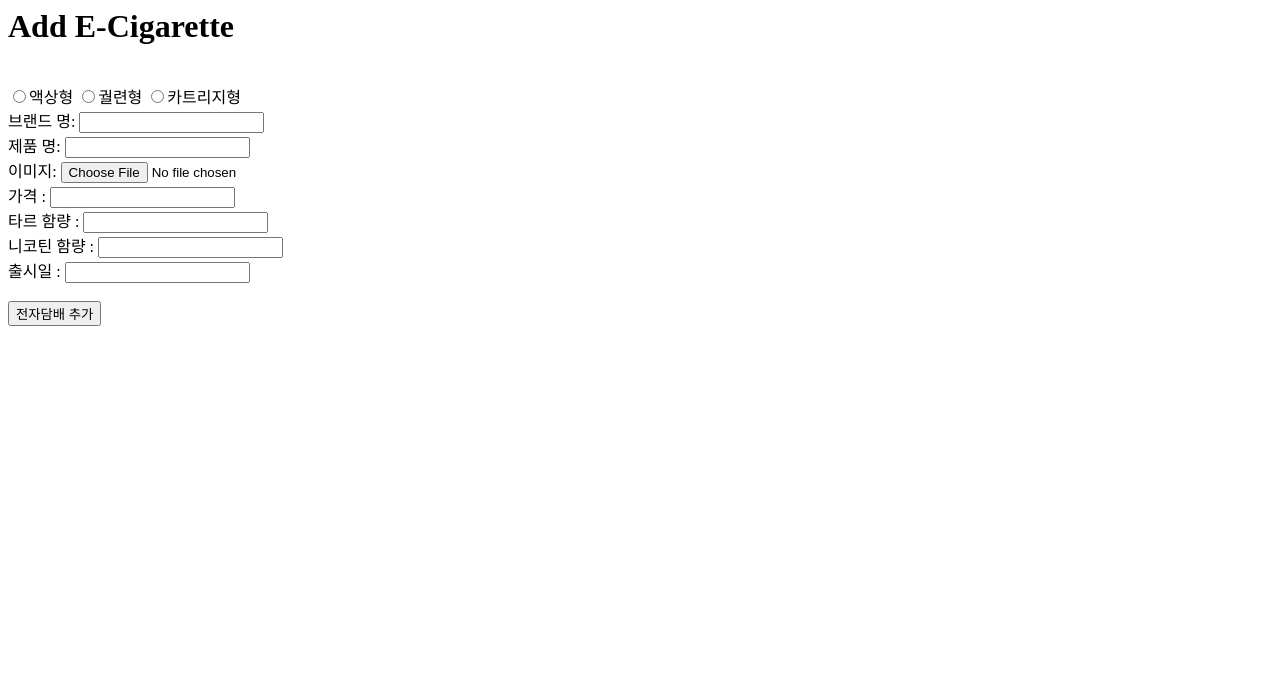
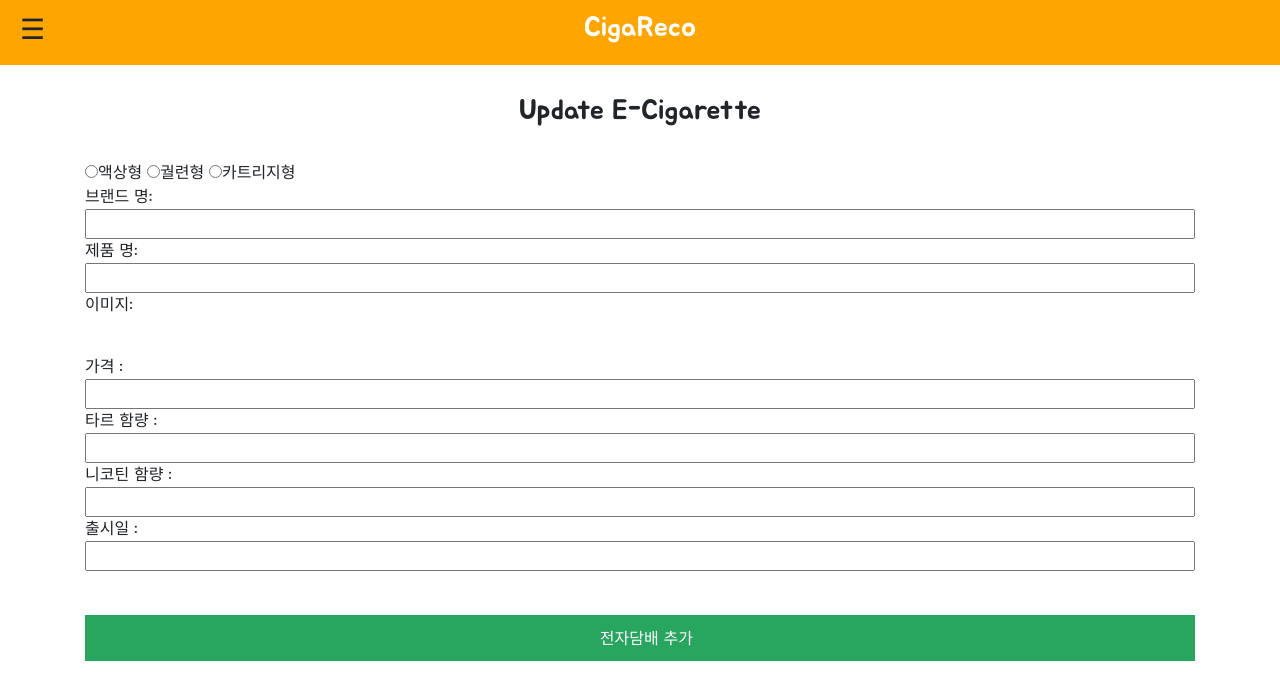
Before and after one commit to chelseashin/Like_Lion_Hackerton_team6, a Django app: template team6/cigarettes/templates/cigarettes/create_tobacco.html in a window 1280 px wide. Shown: the top 700 px of the page. Run offline with Django 3.2, Linux system fonts and the light colour scheme; the template is opened without the code that fills it, so the values that code supplies are empty; some libraries are stand-ins or nearby versions.

Commit message:
error 수정

```diff
--- a/team6/cigarettes/templates/cigarettes/_nav.html
+++ b/team6/cigarettes/templates/cigarettes/_nav.html
@@ -65,6 +65,7 @@
 }
 
 </style>
+
 <!-- html -->
 <nav>
     <h3>CigaReco</h3>
@@ -73,16 +74,10 @@
 <div>
   <label for="toggle">&#9776;</label>
   <ul>
-    <li><a href="{% url 'cigarettes:index' %}">home</a></li>
     <li><a href="{% url 'cigarettes:index' %}">cigarettes</a></li>
-    <li><a href="{% url 'cigarettes:index' %}">mypage</a></li>
     {% if user.is_authenticated %}
-        <!-- <form id="logout" method ="POST" action="{% url 'accounts:logout' %}">
-            {% csrf_token %}
-            <input type="submit" value="Logout">
-        </form> -->
+        <li><a href="{% url 'accounts:mypage' profile.id %}">mypage</a></li>
         <li><a href="{% url 'accounts:logout' %}">logout</a></li>
-
     {% else %}
         <li><a href="{% url 'accounts:login' %}">login</a></li>
         <li><a href="{% url 'accounts:signup' %}">signup</a></li>
--- a/team6/cigarettes/templates/cigarettes/create_tobacco.html
+++ b/team6/cigarettes/templates/cigarettes/create_tobacco.html
@@ -1,3 +1,39 @@
+{% extends 'base.html' %}
+
+{% block content %}
+<style>
+    h1 {
+        margin-top: 30px;
+        text-align: center;
+        font-size: 1.75rem;
+        font-family: 'Jua', sans-serif;
+    }
+
+    p {
+        font-family: 'Do Hyeon', sans-serif;
+    }
+
+    form {
+    justify-content: center;
+    font-family: 'Do Hyeon', sans-serif;
+    }
+
+    input[type="text"] {
+    width: 100%;
+    }
+
+    .add_ciga {
+    width: 100%;
+    padding: .8em 0 10px .8em;
+    background-color: #28A55F;
+    border: none;
+    color:  white;
+    cursor: pointer;
+    text-transform: uppercase;
+    margin-top: 20px;
+    }
+    </style>
+
 {% ifequal tobacco_type 'cigarette' %}
     {% ifequal mode 'create' %}
 
@@ -24,7 +60,7 @@
             <input type="radio" name="is_menthol"  value=True>맨솔 유
             <input type="radio" name="is_menthol"  value=False>맨솔 무
             <br><br>
-            <input type="submit" value="연초 추가">
+            <input class="add_ciga" type="submit" value="연초 추가">
             <br>
         </form>
 
@@ -51,7 +87,7 @@
             <input type="radio" name="is_menthol"  value=True>맨솔 유
             <input type="radio" name="is_menthol"  value=False>맨솔 무
             <br><br>
-            <input type="submit" value="연초 추가">
+            <input class="add_ciga" type="submit" value="연초 추가">
             <br>
         </form>
 
@@ -59,7 +95,7 @@
 
 
 {% else %}
-
+    {% ifequal mode 'create' %}
         <h1>Add E-Cigarette</h1>
         <form method="POST" action="{% url 'cigarettes:create_elec_cigarette' %}">
             {% csrf_token %}
@@ -82,8 +118,37 @@
             <br>
             출시일 : <input name="rel_date" type="text" value="">
             <br><br>
-        <input type="submit" value="전자담배 추가">
+            <input class="add_ciga" type="submit" value="전자담배 추가">
             <br>
         </form>
+    {% else %}
+        <h1>Update E-Cigarette</h1>
+        <form method="POST" action="{% url 'cigarettes:update_elec_cigarette' edit_elec_cigarette.id %}">
+            {% csrf_token %}
+            <br>
+            <input type="radio" name="c_type"  value="액상">액상형
+            <input type="radio" name="c_type"  value="궐련">궐련형
+            <input type="radio" name="c_type"  value="카트리지">카트리지형
+            <br>
+            브랜드 명: <input name="brand" type="text" value={{edit_elec_cigarette.brand}}>
+            <br>
+            제품 명: <input name="name" type="text" value={{edit_elec_cigarette.name}}>
+            <br>
+            이미지: <input type="file" class="custom-file-input" accept=".jpg,.jpeg,.png,.gif" name="photo">
+            <br>
+            가격 : <input name="price" type="text" value={{edit_elec_cigarette.price}}>
+            <br>
+            타르 함량 : <input name="tar" type="text" value={{edit_elec_cigarette.TAR}}>
+            <br>
+            니코틴 함량 : <input name="nicotine" type="text" value={{edit_elec_cigarette.nicotine}}>
+            <br>
+            출시일 : <input name="rel_date" type="text" value={{edit_elec_cigarette.rel_date}}>
+            <br><br>
+            <input class="add_ciga" type="submit" value="전자담배 추가">
+            <br>
+        </form>
+    {% endifequal %}
 
 {% endifequal %}
+
+{% endblock %}
--- a/team6/cigarettes/urls.py
+++ b/team6/cigarettes/urls.py
@@ -13,5 +13,7 @@
     path('createCigarette/', views.create_cigarette, name="create_cigarette"),
     path('createElecCigarette/', views.create_elec_cigarette, name="create_elec_cigarette"),
     path('editCigarette/<int:edit_cigarette_id>', views.edit_cigarette, name="edit_cigarette"),
+    path('editElecCigarette/<int:edit_elec_cigarette_id>', views.edit_elec_cigarette, name="edit_elec_cigarette"),
     path('updateCigarette/<int:update_cigarette_id>', views.update_cigarette, name="update_cigarette"),
+    path('updateElecCigarette/<int:update_elec_cigarette_id>', views.update_elec_cigarette, name="update_elec_cigarette"),
 ]
```
Also changed, not shown: team6/cigarettes/views.py (+33 -3 lines), team6/cigarettes/migrations/0011_auto_20191110_0554.py (added). Lines whose indentation alone changed are shown as unchanged.
